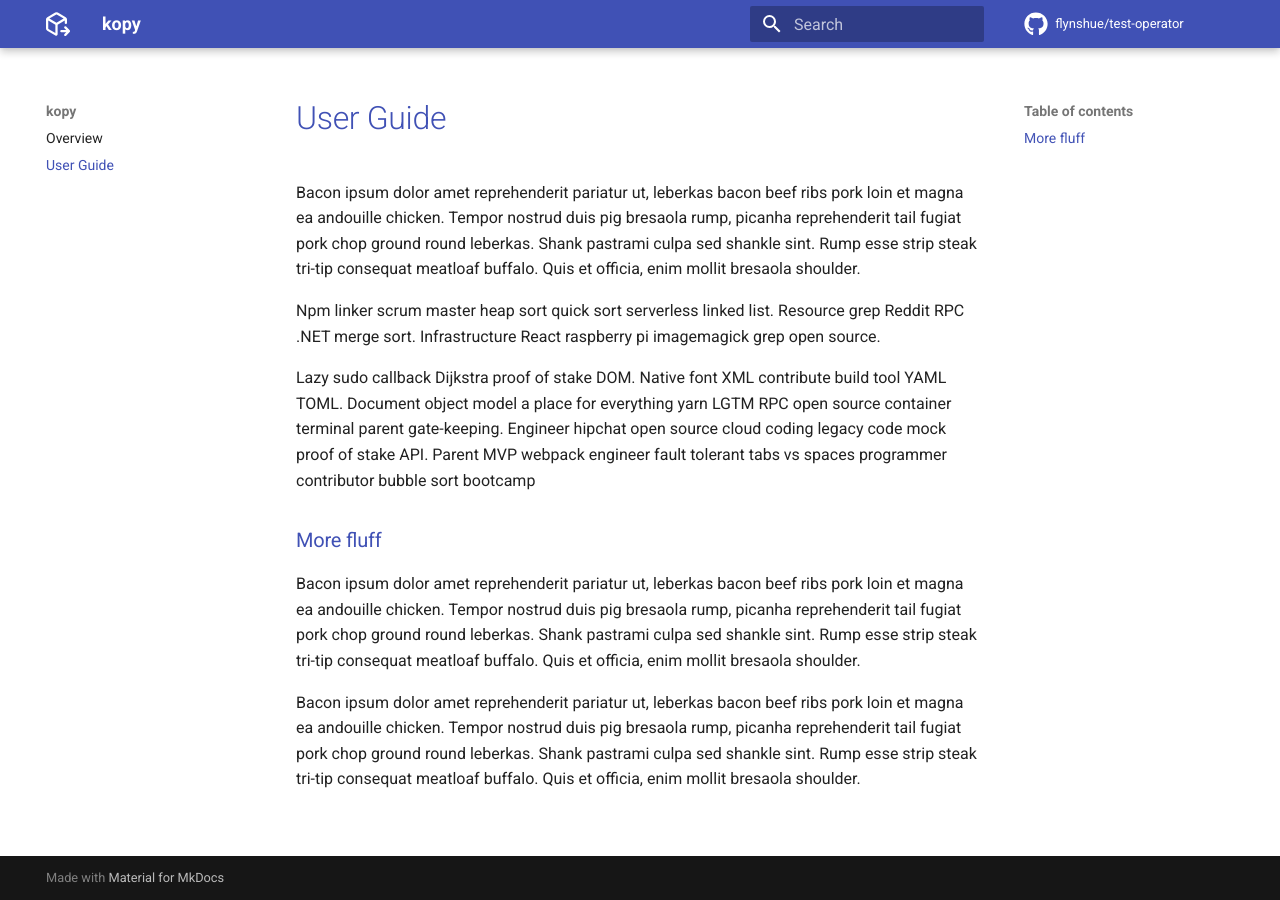
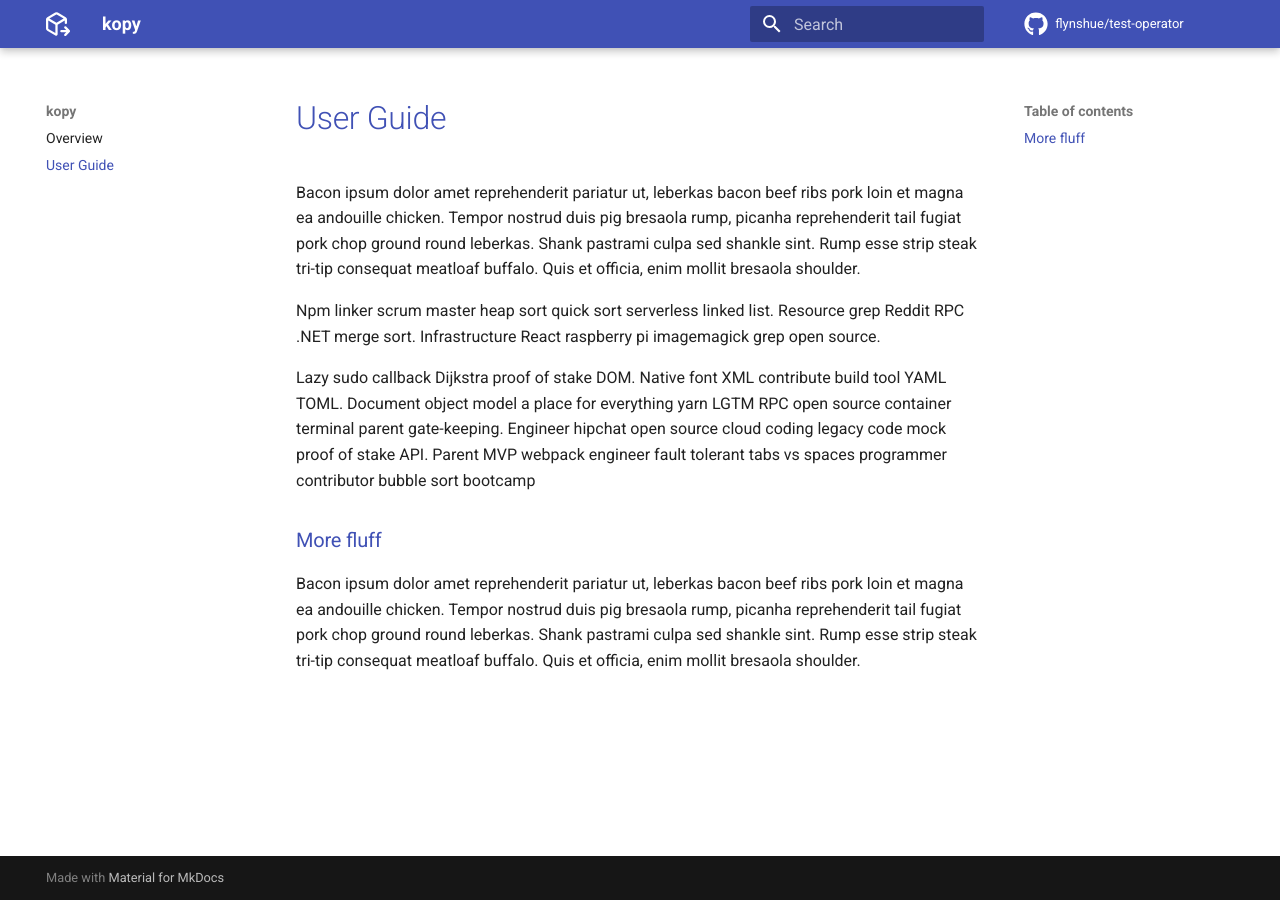
Before and after one commit to flynshue/test-operator, an MkDocs documentation site: the page built from docs/user-guide.md, in a window 1280 px wide. Built offline with MkDocs 1.6.1 and Material for MkDocs 9.7.7, drawn with Linux system fonts in a browser that asks for light colours; comment, search, counter and statistics services are not loaded.

Commit message:
update docs and trigger release charts

```diff
--- a/docs/user-guide.md
+++ b/docs/user-guide.md
@@ -7,5 +7,3 @@ Lazy sudo callback Dijkstra proof of stake DOM. Native font XML contribute build
 
 ### More fluff
 Bacon ipsum dolor amet reprehenderit pariatur ut, leberkas bacon beef ribs pork loin et magna ea andouille chicken. Tempor nostrud duis pig bresaola rump, picanha reprehenderit tail fugiat pork chop ground round leberkas. Shank pastrami culpa sed shankle sint. Rump esse strip steak tri-tip consequat meatloaf buffalo. Quis et officia, enim mollit bresaola shoulder.
-
-Bacon ipsum dolor amet reprehenderit pariatur ut, leberkas bacon beef ribs pork loin et magna ea andouille chicken. Tempor nostrud duis pig bresaola rump, picanha reprehenderit tail fugiat pork chop ground round leberkas. Shank pastrami culpa sed shankle sint. Rump esse strip steak tri-tip consequat meatloaf buffalo. Quis et officia, enim mollit bresaola shoulder.
```
Also changed, not shown: 1 other file.
